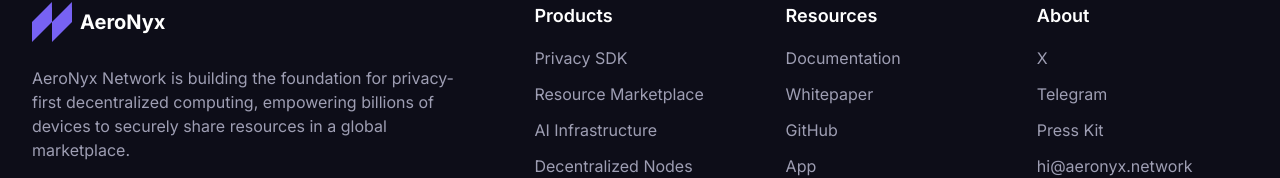
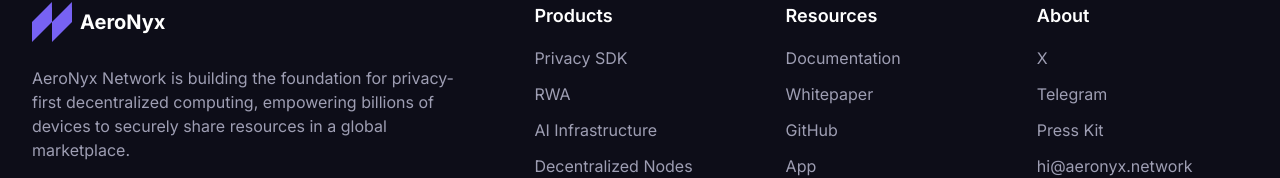
Before and after one commit to AeroNyxNetwork/AeroNyx-web, a Next.js app: page / in a window 1280 px wide. Shown: the part 4853-5031 px from the top of the page. Built offline with nearby package versions, Linux system fonts and the light colour scheme.

Commit message:
Update Footer.js

```diff
--- a/components/layout/Footer.js
+++ b/components/layout/Footer.js
@@ -30,7 +30,7 @@ const Footer = () => {
             <FooterLinks
               links={[
                 { href: 'https://docs.aeronyx.network/developer-documentation/overview', label: 'Privacy SDK' },
-                { href: 'https://app.aeronyx.network/', label: 'Resource Marketplace' },
+                { href: 'https://rwa.aeronyx.network/', label: 'RWA' },
                 { href: 'https://app.aeronyx.network/', label: 'AI Infrastructure' },
                 { href: 'https://docs.aeronyx.network/decentralized-node-documentation', label: 'Decentralized Nodes' }
               ]}
```
